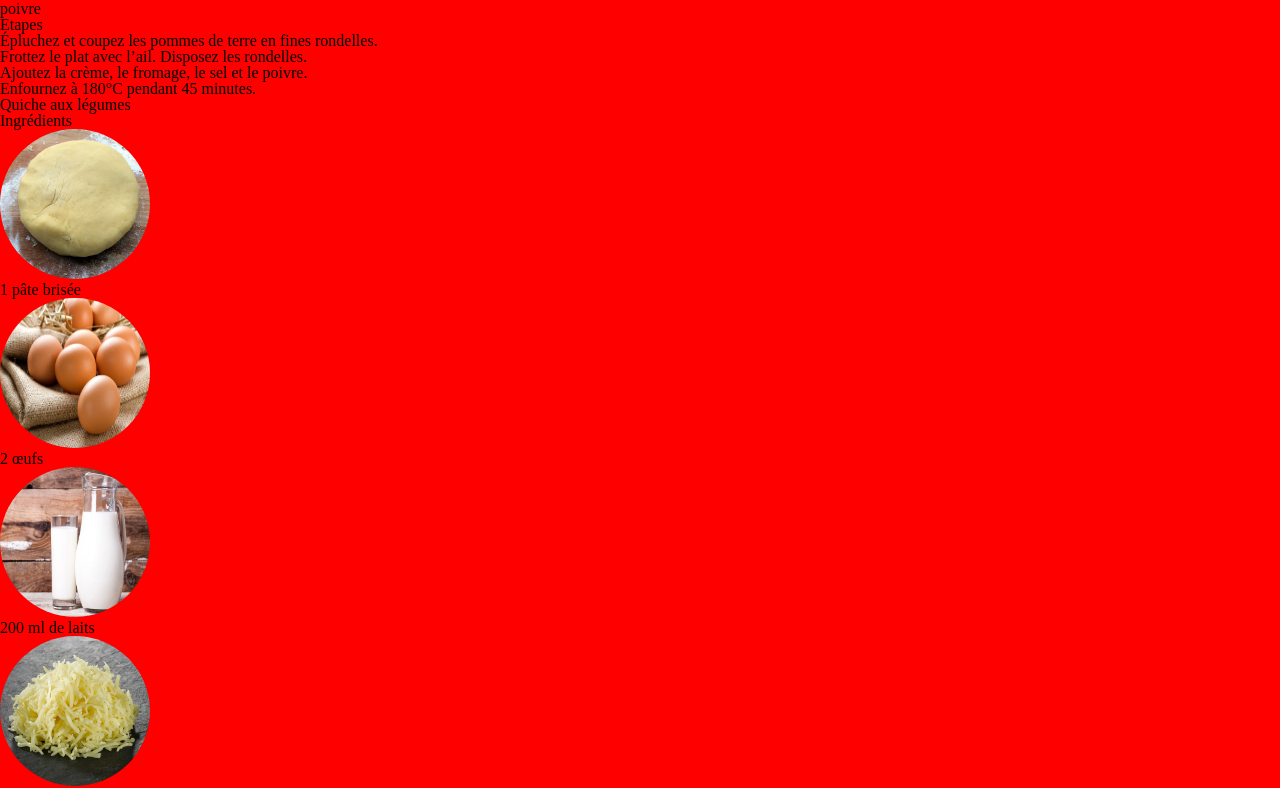
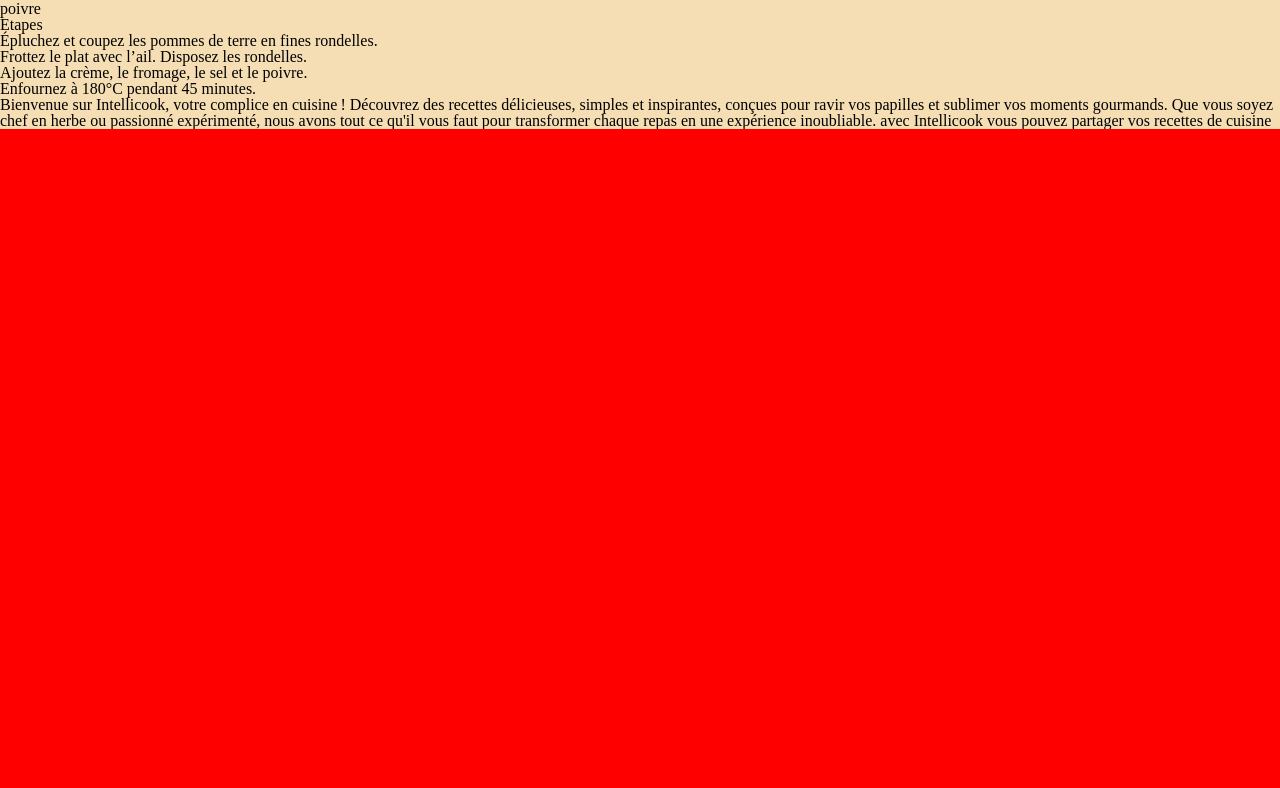
Before and after one commit to JuliePlagias/Brief-IntelliCook, a React (Create React App) app: page / in a window 1280 px wide. Shown: the part 4163-4951 px from the top of the page. After the commit the page ends 4292 px from the top, so only its background shows below. Built offline with nearby package versions, Linux system fonts and the light colour scheme.

Commit message:
chore: Recipes.jsx - Ajout nombre recettes de x fois lorsque user ne fait pas de recherches

```diff
--- a/src/component/Recipes.jsx
+++ b/src/component/Recipes.jsx
@@ -14,9 +14,11 @@ const Recipes = ({ search }) => {
   return (
     <div>
       {findRecipe(search) &&
-        findRecipe(search).map((recipe) => (
-          <Recipe key={recipe.id} recipe={recipe} />
-        ))}
+        findRecipe(search).map((recipe, i) => {
+          if (i < 3) {
+            return <Recipe key={recipe.id} recipe={recipe} />;
+          }
+        })}
     </div>
   );
 };
--- /dev/null
+++ b/src/component/home/Bloc.jsx
@@ -0,0 +1,16 @@
+import React from "react";
+
+const Bloc = () => {
+  return (
+    <div className="home__bloc">
+      Bienvenue sur Intellicook, votre complice en cuisine ! Découvrez des
+      recettes délicieuses, simples et inspirantes, conçues pour ravir vos
+      papilles et sublimer vos moments gourmands. Que vous soyez chef en herbe
+      ou passionné expérimenté, nous avons tout ce qu'il vous faut pour
+      transformer chaque repas en une expérience inoubliable. avec Intellicook
+      vous pouvez partager vos recettes de cuisine
+    </div>
+  );
+};
+
+export default Bloc;
--- a/src/pages/Home.jsx
+++ b/src/pages/Home.jsx
@@ -1,10 +1,12 @@
 import React from "react";
 import SearchRecipe from "../component/SearchRecipe";
+import Bloc from "../component/home/Bloc";
 
 const Home = () => {
   return (
     <div className="home">
       <SearchRecipe />
+      <Bloc />
     </div>
   );
 };
--- a/src/styles/main.css
+++ b/src/styles/main.css
@@ -73,7 +73,7 @@ body {
 /* LAYOUTS */
 /* PAGES */
 .home {
-  background: red;
+  background: wheat;
 }
 
 /* THEMES */
--- a/src/styles/pages/_home.scss
+++ b/src/styles/pages/_home.scss
@@ -1,3 +1,3 @@
 .home {
-  background: red;
+  background: wheat;
 }
```
Also changed, not shown: 1 other file (tests, documents, lock files or other folders).
